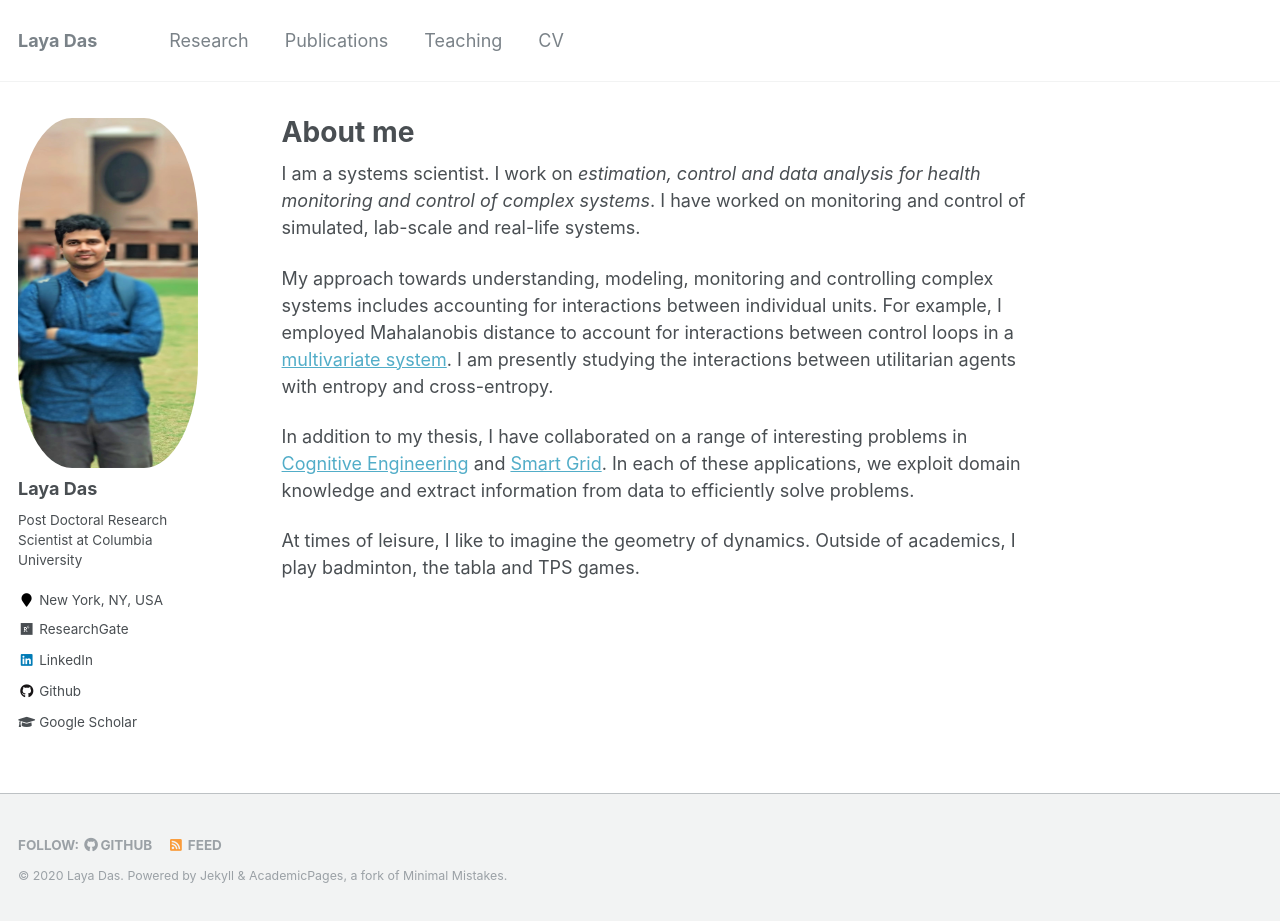
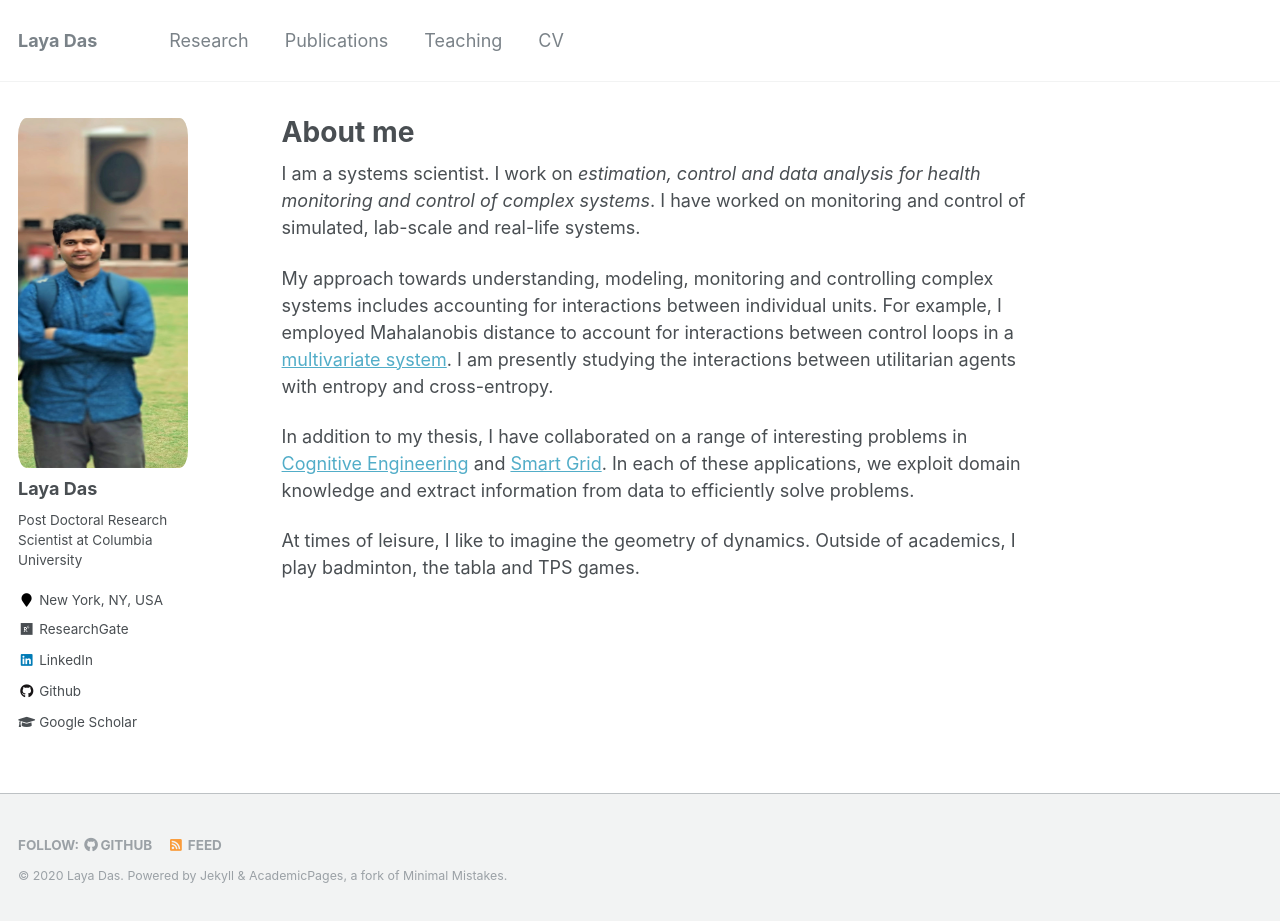
Before and after one commit to layadas/layadas.github.io, a Jekyll site: the page built from _pages/about.md, in a window 1280 px wide and 921 px high. Built offline with Jekyll 4.4.1, drawn with Linux system fonts in a browser that asks for light colours.

Commit message:
Update author-profile.html

```diff
--- a/_includes/author-profile.html
+++ b/_includes/author-profile.html
@@ -8,9 +8,9 @@
 <style>
 .avatar {
   vertical-align: middle;
-  width: 180px;
+  width: 170px;
   height: 350px;
-  border-radius: 30%;
+  border-radius: 5%;
 }
 </style>
   <div class="avatar">
```
